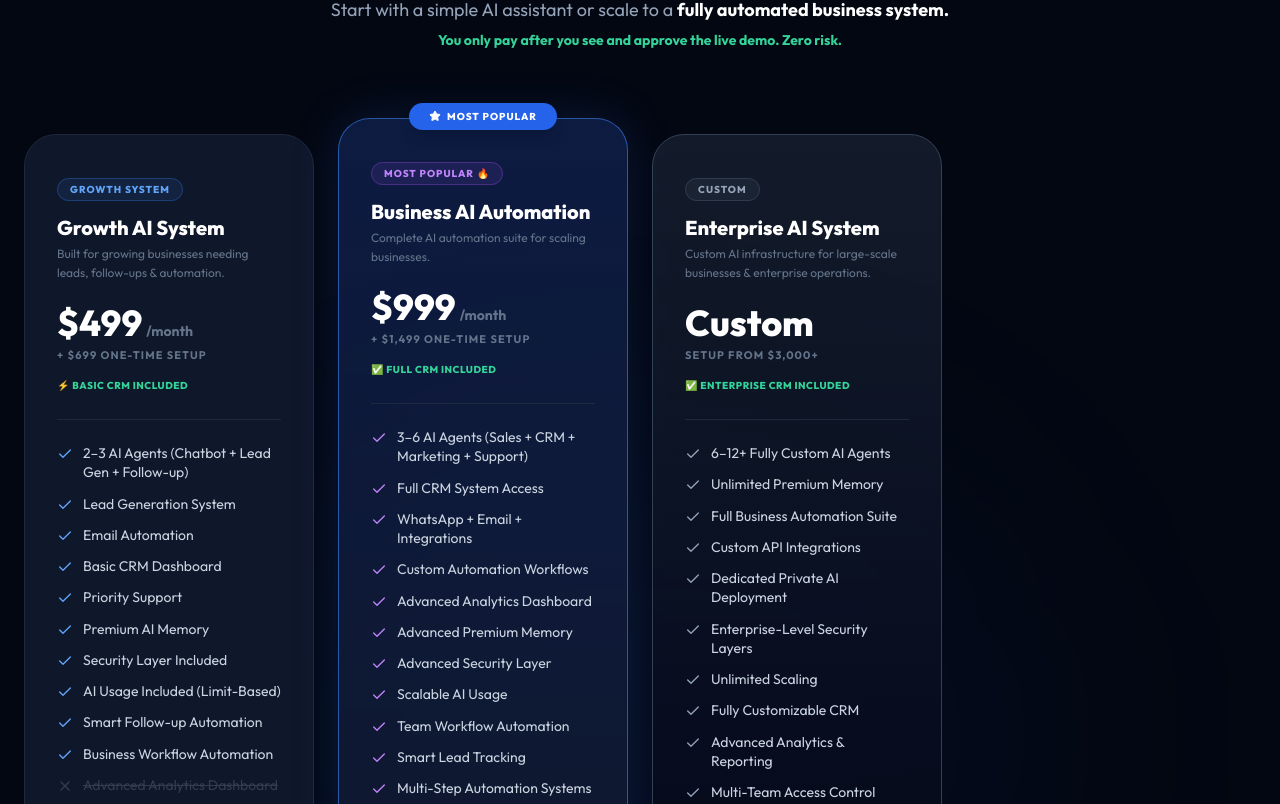
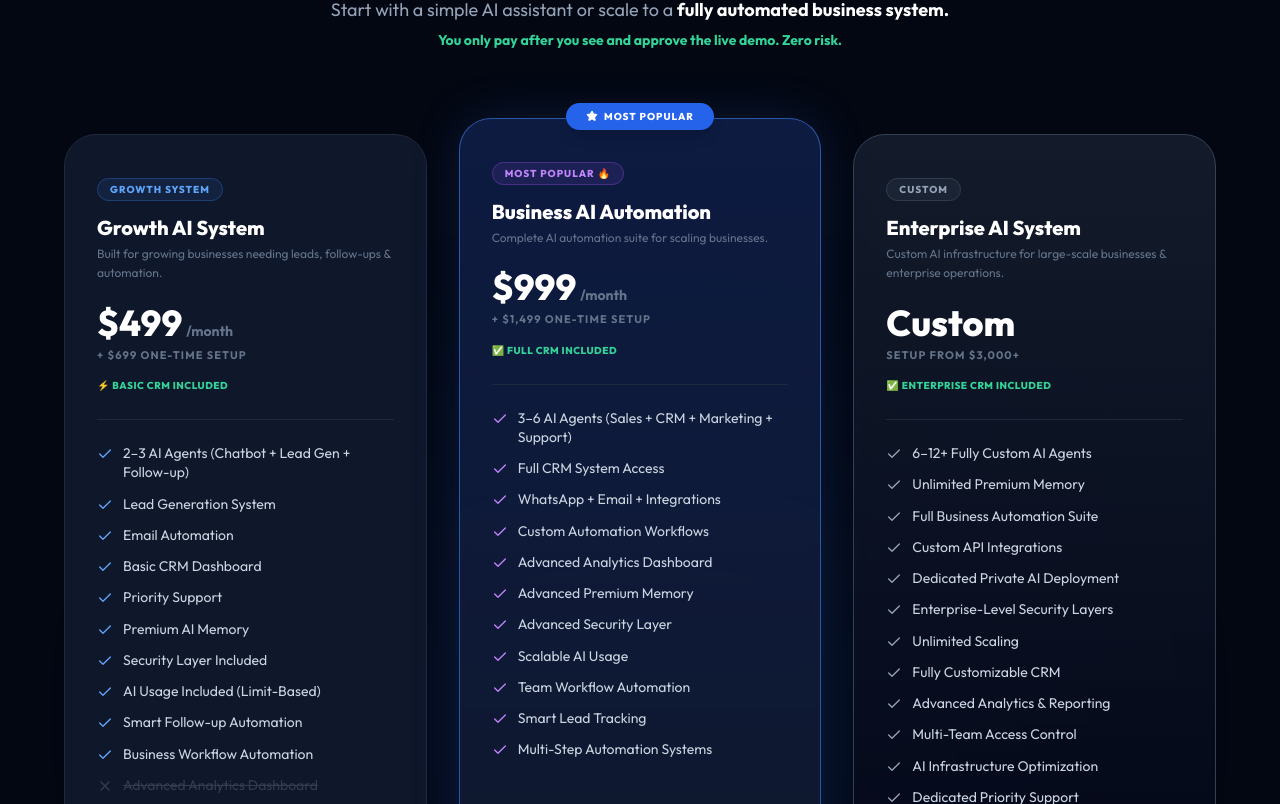
Before and after one commit to princepinku143c-cyber/Quickkit-internal-ai-services, a React (Vite) app: page / in a window 1280 px wide. Shown: the part 2276-3080 px from the top of the page. Built offline with nearby package versions, Linux system fonts and the light colour scheme; no server answers.

Commit message:
fix: Update pricing grid layout from 4 columns to 3 columns

```diff
--- a/components/Pricing.tsx
+++ b/components/Pricing.tsx
@@ -132,7 +132,7 @@ export const Pricing: React.FC<PricingProps> = ({ onSelectPlan }) => {
         </div>
 
         {/* Pricing Grid */}
-        <div className="grid grid-cols-1 md:grid-cols-2 xl:grid-cols-4 gap-6 max-w-7xl mx-auto mb-24">
+        <div className="grid grid-cols-1 md:grid-cols-3 gap-8 max-w-6xl mx-auto mb-24">
           {PLANS.map((plan) => (
             <div
               key={plan.id}
```
